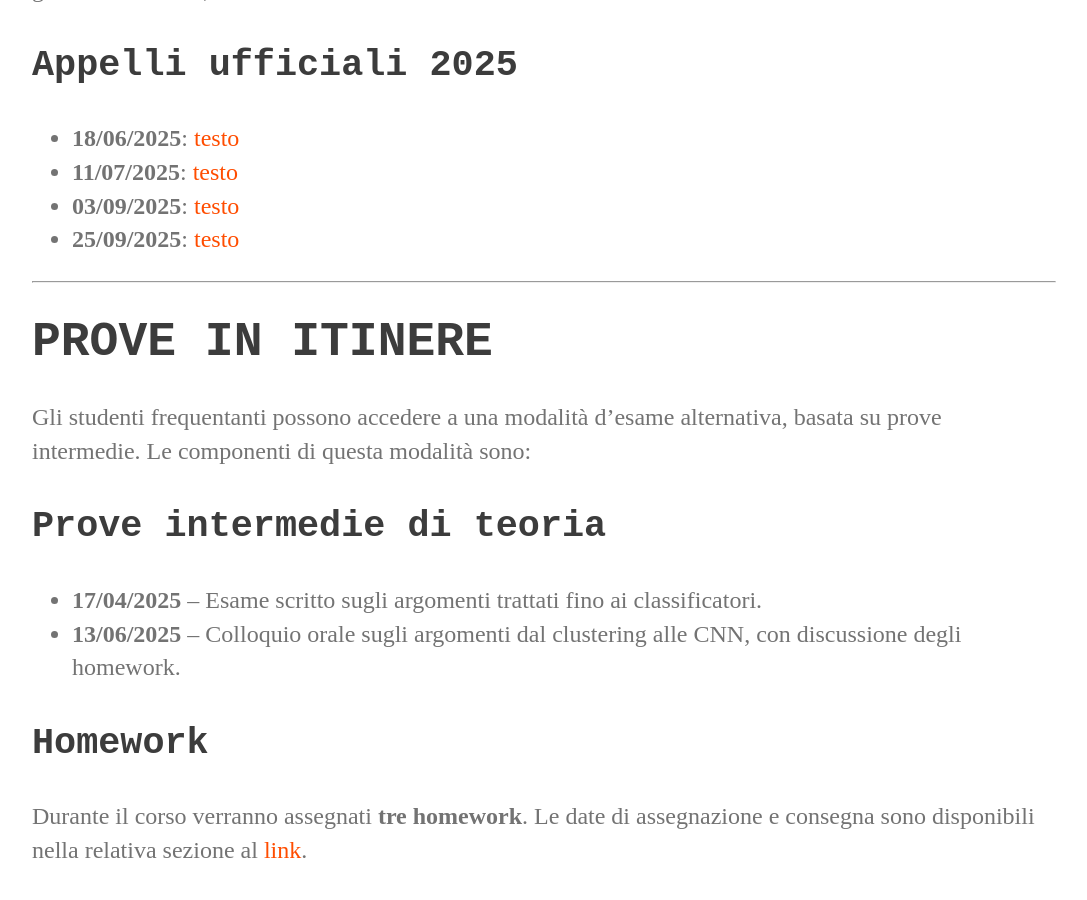
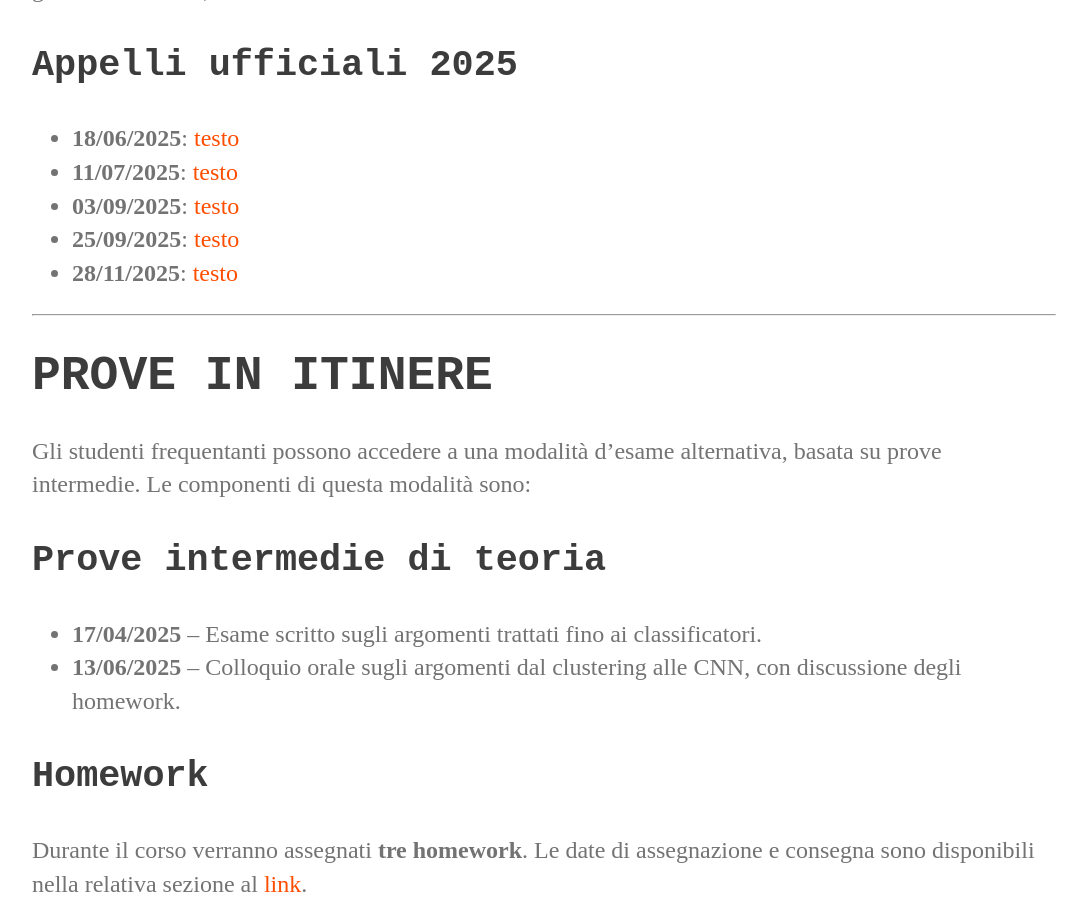
Before and after one commit to perceivelab/ml-mz-2025, a Jekyll site: the page built from index.md, in a window 1280 px wide and 900 px high, scrolled down 1575 px. Shown: the whole window, without its empty margins (96-1183 px from the left). Built offline with Jekyll 4.4.1, drawn with Linux system fonts in a browser that asks for light colours; our own code applies the rules of GitHub Pages for plain Markdown files.

Commit message:
Aggiunto testo esame

```diff
--- a/index.md
+++ b/index.md
@@ -42,6 +42,7 @@ Le specifiche del progetto verranno assegnate il giorno dell'appello d'esame, e
 - **11/07/2025**: [testo](https://studentiunict-my.sharepoint.com/:b:/g/personal/simone_palazzo_unict_it/EdzQvSK97TZMuJD1ovatVWgBotTkV4ZV-6g4Uc11nPrqUg?e=8FbX4A)
 - **03/09/2025**: [testo](https://studentiunict-my.sharepoint.com/:b:/g/personal/simone_palazzo_unict_it/EQ2Smhbc3kBJizI63lnh-tAB_eqHgQos5b9u6BDn2RHcZQ?e=O99RfF)
 - **25/09/2025**: [testo](https://studentiunict-my.sharepoint.com/:b:/g/personal/simone_palazzo_unict_it/EciOr7OeURxGjLdVPZFhrssBd41YgK9d1UPBNH8erXemvg?e=G20rlQ)
+- **28/11/2025**: [testo](https://studentiunict-my.sharepoint.com/:b:/g/personal/simone_palazzo_unict_it/EbtGXvKIwgVInREg4zzfkekBhVxFJ6A1XVgHOSFOHfo5LA?e=Q7TTSY)
 
 ---
 
```
